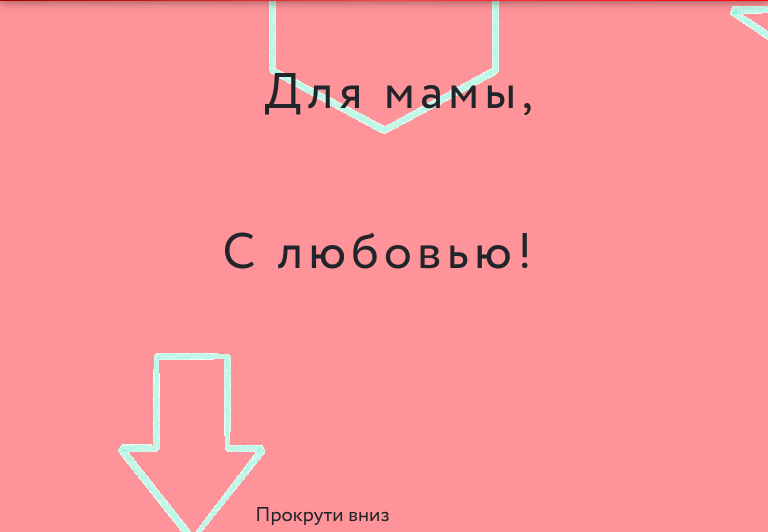
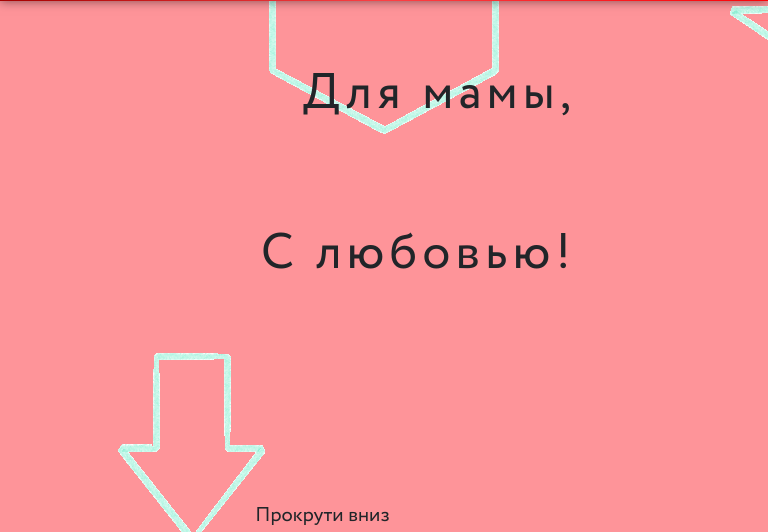
Before and after one commit to AndeyGordeev/forMom, a Flask app: page / in a window 768 px wide. Shown: the part 183-715 px from the top of the page. Run offline with Flask 2, Linux system fonts and the light colour scheme; some libraries are stand-ins or nearby versions.

Commit message:
start text with center 2

```diff
--- a/static/css/style.css
+++ b/static/css/style.css
@@ -158,7 +158,7 @@ div, h1, p:hover {
 	.text {
 		font-size: 30px;
 		text-align: center;
-		right: 30%;
+		right: 15%;
 	}
 	.rectangle {
 		height: 18%;
@@ -193,8 +193,7 @@ div, h1, p:hover {
 	}
 	.text {
 		font-size: 50px;
-		text-align: center;
-		right: 30%;
+		right: 25%;
 	}
 	.rectangle {
 		height: 23%;
```
